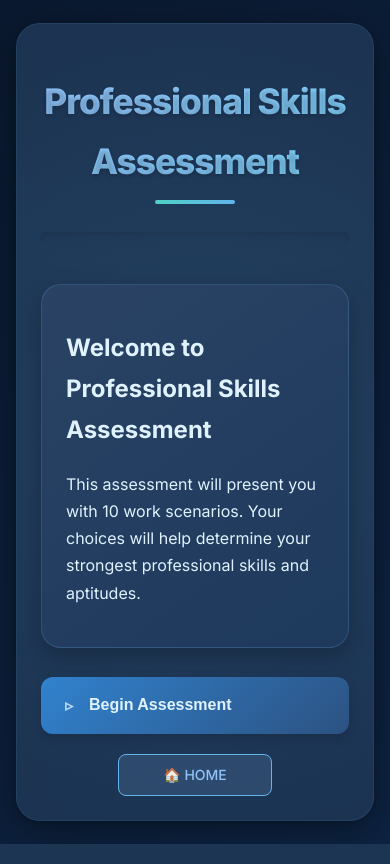
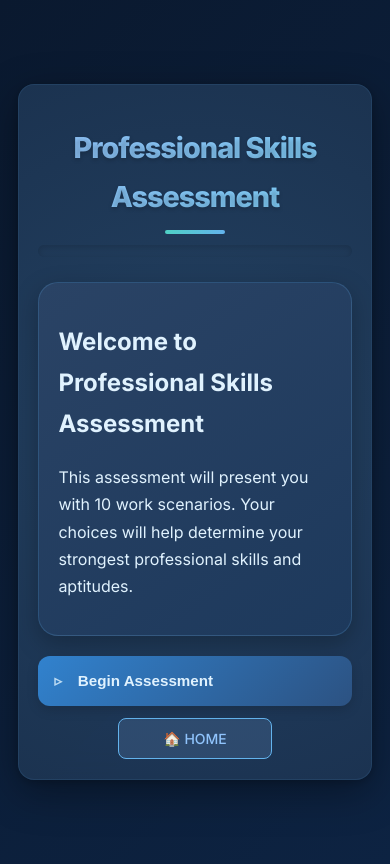
Before and after one commit to yajatdeshpande1513/SOFTSKILL, a Flask app: page / in a window 390 px wide. Run offline with Flask 2, Linux system fonts and the light colour scheme.

Commit message:
Update scenarios.html

```diff
--- a/A/templates/scenarios.html
+++ b/A/templates/scenarios.html
@@ -3,6 +3,7 @@
 
 <head>
     <title>Tech Career Simulator</title>
+    <meta name="viewport" content="width=device-width, initial-scale=1.0, maximum-scale=1.0, user-scalable=no">
     <style>
         @import url('https://fonts.googleapis.com/css2?family=Inter:wght@300;400;500;600;700;800&display=swap');
 
@@ -283,22 +284,87 @@
 }
 
 /* Responsive improvements */
+/* Responsive improvements */
 @media (max-width: 768px) {
     .scenario-container {
         margin: 1rem;
         padding: 1.5rem;
+        width: 90%;
+        max-width: 100%;
     }
 
     h1 {
-        font-size: 2.2rem;
+        font-size: 2rem;
+        margin-bottom: 1.5rem;
     }
 
     .career-title {
+        font-size: 1.6rem;
+    }
+
+    .scenario-card {
+        padding: 1.2rem;
+        margin: 1.2rem 0;
+    }
+
+    .options-container {
+        grid-template-columns: 1fr;
+    }
+
+    .option-btn {
+        padding: 1rem;
+        font-size: 0.95rem;
+        margin-bottom: 12px;
+    }
+
+    .scenario-image {
+        height: 180px;
+    }
+
+    #progress {
+        margin: 1.5rem 0;
+    }
+
+    #result {
+        padding: 1.5rem;
+    }
+
+    .restart-btn {
+        padding: 0.8rem 1.5rem;
+    }
+}
+
+/* Additional Mobile Optimizations */
+@media (max-width: 480px) {
+    body {
+        padding: 10px;
+    }
+
+    .scenario-container {
+        padding: 1.2rem;
+        margin: 0.5rem;
+        border-radius: 16px;
+    }
+
+    h1 {
         font-size: 1.8rem;
     }
 
-    .scenario-card {
-        padding: 1.5rem;
+    h1::after {
+        width: 60px;
+    }
+
+    .career-title {
+        font-size: 1.4rem;
+    }
+}
+
+/* Fix for mobile viewport height */
+@media (max-height: 800px) {
+    body {
+        min-height: 100%;
+        height: auto;
+        padding: 20px 0;
     }
 }
 .small-btn {
@@ -323,6 +389,17 @@
         transform: translateY(-1px);
         box-shadow: 0 2px 8px rgba(99, 179, 237, 0.2);
     }
+    /* Touch optimization */
+.option-btn, .restart-btn, .small-btn {
+    cursor: pointer;
+    -webkit-tap-highlight-color: transparent;
+    touch-action: manipulation;
+}
+
+/* Fix for iOS devices */
+body {
+    -webkit-text-size-adjust: 100%;
+}
 
     </style>
 </head>
```
